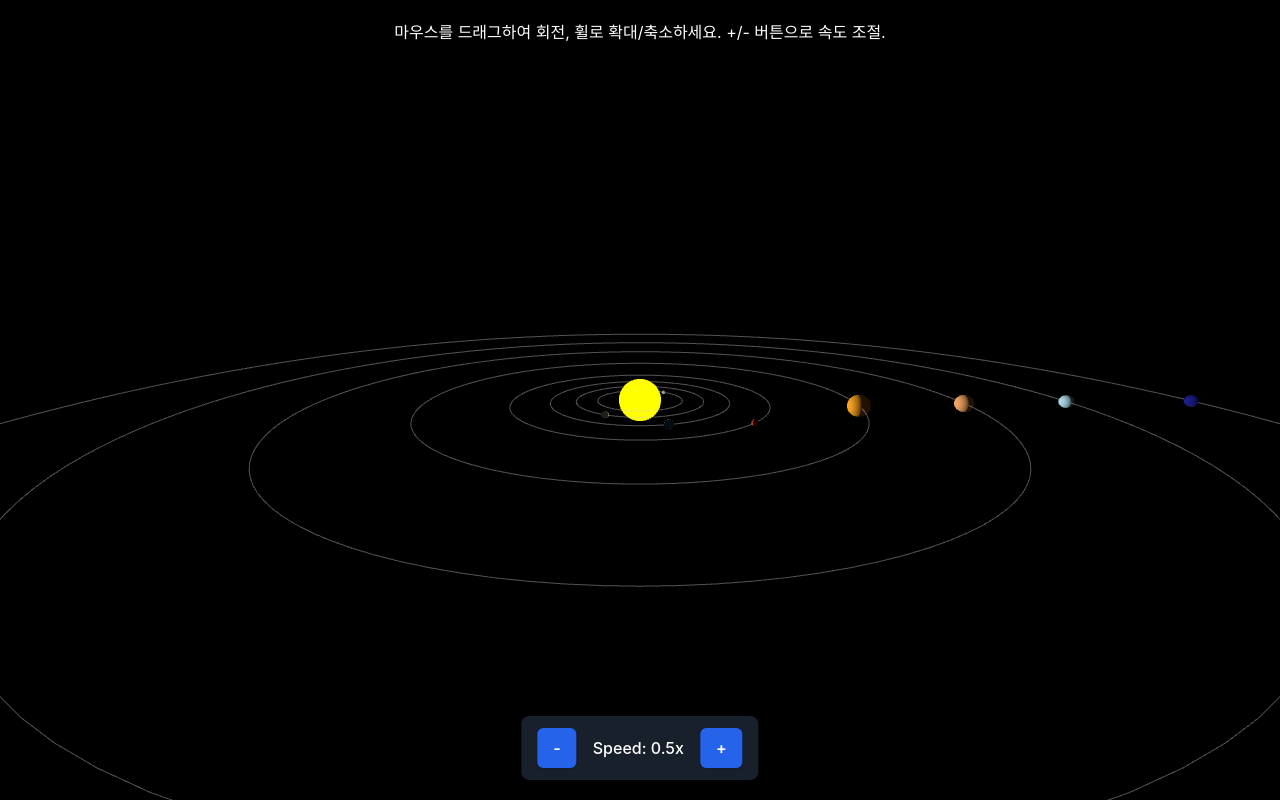
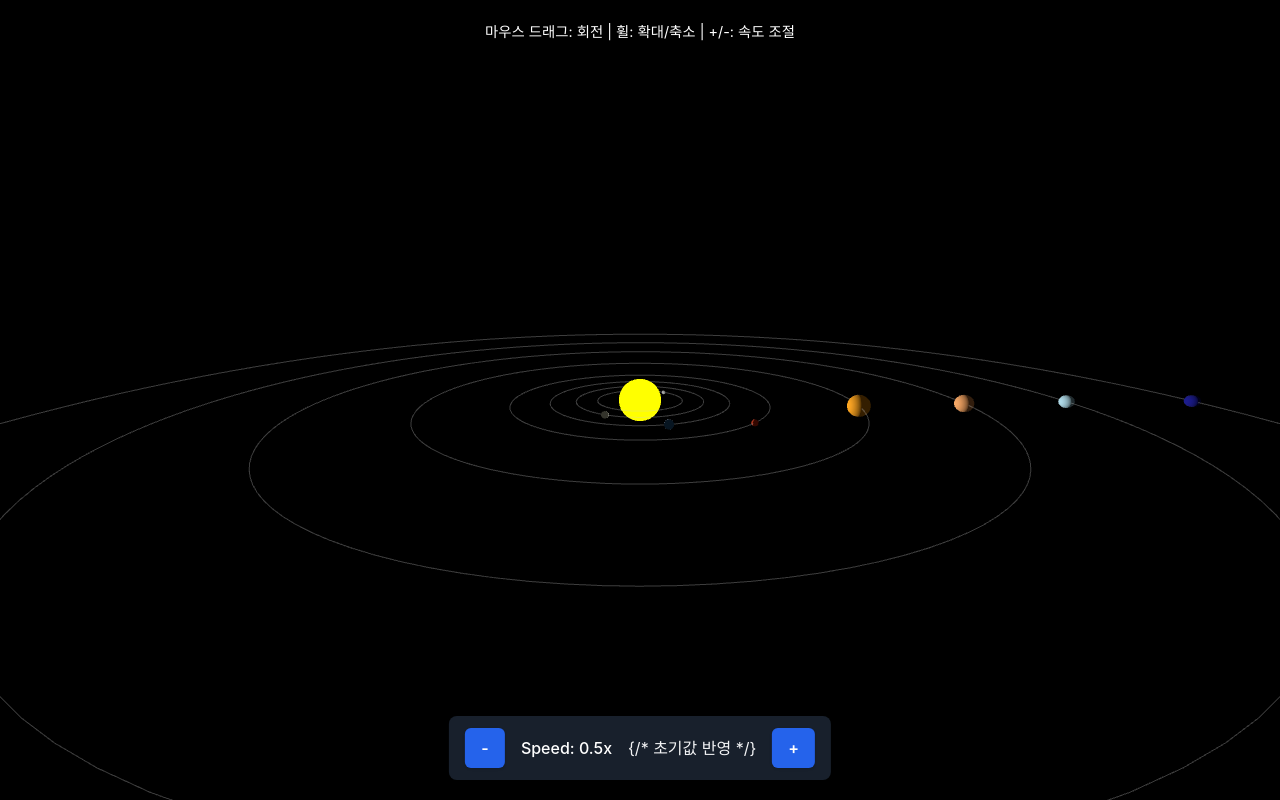
Before and after one commit to adamamaa/solar-system, a plain HTML site: page index.html in a window 1280 px wide. Drawn offline with nearby package versions, Linux system fonts and the light colour scheme; animation ran at ten frames a second.

Commit message:
Update index.html

```diff
--- a/index.html
+++ b/index.html
@@ -3,7 +3,8 @@
 <head>
     <meta charset="UTF-8">
     <meta name="viewport" content="width=device-width, initial-scale=1.0">
-    <title>3D 태양계 시뮬레이션 (궤도선, 배속 기능)</title> <script src="https://cdn.tailwindcss.com"></script>
+    <title>3D 태양계 시뮬레이션 (궤도선, 배속 기능)</title>
+    <script src="https://cdn.tailwindcss.com"></script>
     <style>
         /* 기본 스타일 */
         body {
@@ -17,14 +18,18 @@
         #info {
             position: absolute;
             top: 10px;
-            width: 100%;
+            left: 50%; /* 가운데 정렬 */
+            transform: translateX(-50%); /* 가운데 정렬 */
+            width: auto; /* 내용에 맞게 너비 조절 */
+            max-width: 90%; /* 최대 너비 제한 */
             text-align: center;
             z-index: 100;
             display:block;
-            padding: 10px;
-            background-color: rgba(0, 0, 0, 0.5); /* 반투명 검정 배경 */
+            padding: 10px 15px; /* 좌우 여백 추가 */
+            background-color: rgba(0, 0, 0, 0.6); /* 반투명 검정 배경 */
             border-radius: 8px; /* 둥근 모서리 */
             color: #ffffff;
+            font-size: 0.9rem; /* 약간 작은 글씨 */
         }
         /* 캔버스 스타일 */
         canvas { display: block; }
@@ -54,6 +59,8 @@
             cursor: pointer;
             transition: background-color 0.2s; /* 부드러운 색상 전환 */
             box-shadow: 0 1px 3px 0 rgba(0, 0, 0, 0.1), 0 1px 2px 0 rgba(0, 0, 0, 0.06); /* 그림자 */
+            min-width: 40px; /* 버튼 최소 너비 */
+            text-align: center;
         }
         #controls button:hover {
             background-color: #1d4ed8; /* 호버 시 약간 어두운 파란색 (hover:bg-blue-700) */
@@ -68,12 +75,12 @@
 </head>
 <body class="bg-black text-gray-100">
     <div id="info" class="text-sm md:text-base">
-        마우스를 드래그하여 회전, 휠로 확대/축소하세요. +/- 버튼으로 속도 조절.
+        마우스 드래그: 회전 | 휠: 확대/축소 | +/-: 속도 조절
     </div>
 
     <div id="controls">
         <button id="slowDown" title="느리게">-</button>
-        <span id="speedDisplay">Speed: 1.0x</span>
+        <span id="speedDisplay">Speed: 0.5x</span> {/* 초기값 반영 */}
         <button id="speedUp" title="빠르게">+</button>
     </div>
 
@@ -99,12 +106,15 @@
         let timeScale = 0.5; // 초기 애니메이션 속도 배율
         const minTimeScale = 0.1; // 최소 배속
         const maxTimeScale = 10.0; // 최대 배속
+        let lastTime = performance.now(); // 마지막 프레임 시간 추적
 
         // 속도 표시 업데이트 함수
         function updateSpeedDisplay() {
             const displayElement = document.getElementById('speedDisplay');
             if (displayElement) {
-                displayElement.textContent = `Speed: ${timeScale.toFixed(1)}x`;
+                // 소수점 첫째 자리까지 표시, .0이면 정수로 보이게 처리
+                const speedText = timeScale.toFixed(1).replace(/\.0$/, '');
+                displayElement.textContent = `Speed: ${speedText}x`;
             }
         }
 
@@ -126,22 +136,22 @@
             document.body.appendChild(renderer.domElement);
 
             // Lighting 설정
-            const ambientLight = new THREE.AmbientLight(0x444444);
+            const ambientLight = new THREE.AmbientLight(0x666666); // 약간 더 밝게
             scene.add(ambientLight);
 
             // --- 태양 생성 ---
-            const sunGeometry = new THREE.SphereGeometry(5, 32, 32);
+            const sunGeometry = new THREE.SphereGeometry(5, 64, 64); // 더 부드럽게
             const sunMaterial = new THREE.MeshBasicMaterial({ color: 0xffff00 });
             const sun = new THREE.Mesh(sunGeometry, sunMaterial);
             scene.add(sun);
             celestialBodies.push({ mesh: sun, isPlanet: false });
 
             // PointLight (태양 위치)
-            const pointLight = new THREE.PointLight(0xffffff, 3.5, 0, 0);
+            const pointLight = new THREE.PointLight(0xffffff, 3.5, 0, 0); // 밝기 조절 가능
             sun.add(pointLight);
 
             // --- 행성 데이터 정의 ---
-            const planetData = [ // 로컬 변수로 변경해도 무방 (forEach 내에서만 사용)
+            const planetData = [
                 { name: '수성', size: 0.5, color: 0xaaaaaa, distance: 10, period: 88 },
                 { name: '금성', size: 0.8, color: 0xffffe0, distance: 15, period: 225 },
                 { name: '지구', size: 1.0, color: 0x4682b4, distance: 21, period: 365 },
@@ -162,40 +172,39 @@
                     metalness: 0.2
                 });
                 const planet = new THREE.Mesh(planetGeometry, planetMaterial);
-                planet.position.x = data.distance; // 초기 위치
+                planet.position.x = data.distance; // 초기 위치 (X축 양의 방향)
                 scene.add(planet);
-                celestialBodies.push({ mesh: planet, data: data, isPlanet: true });
+                celestialBodies.push({
+                    mesh: planet,
+                    data: data,
+                    isPlanet: true,
+                    currentAngle: 0, // 각 행성의 현재 공전 각도 저장
+                    orbitSpeedFactor: data.period ? (2 * Math.PI) / (data.period / 30) : 0 // 미리 계산 (기존 로직 유지)
+                });
 
                 // --- 궤도선 생성 ---
-                const points = []; // 궤도 점들을 저장할 배열
-                const segments = 128; // 궤도를 구성할 점의 개수 (많을수록 부드러움)
-                const orbitRadius = data.distance; // 행성의 공전 반경 사용
+                const points = [];
+                const segments = 128;
+                const orbitRadius = data.distance;
 
-                // 원 궤적을 따라 점 생성 (x-z 평면)
                 for (let i = 0; i <= segments; i++) {
-                    const angle = (i / segments) * Math.PI * 2; // 0부터 2PI까지 각도 계산
+                    const angle = (i / segments) * Math.PI * 2;
                     points.push(
                         new THREE.Vector3(
-                            Math.cos(angle) * orbitRadius, // x 좌표
-                            0,                             // y 좌표 (평면 궤도)
-                            Math.sin(angle) * orbitRadius  // z 좌표
+                            Math.cos(angle) * orbitRadius,
+                            0,
+                            Math.sin(angle) * orbitRadius
                         )
                     );
                 }
-
-                // 점들로부터 Geometry 생성
                 const orbitGeometry = new THREE.BufferGeometry().setFromPoints(points);
-
-                // 궤도선 재질 설정 (얇고 약간 투명한 회색)
                 const orbitMaterial = new THREE.LineBasicMaterial({
-                    color: 0xcccccc,      // 선 색상 (밝은 회색)
-                    transparent: true,    // 투명도 사용 활성화
-                    opacity: 0.4          // 투명도 값 (0 ~ 1)
+                    color: 0xcccccc,
+                    transparent: true,
+                    opacity: 0.3 // 약간 더 투명하게
                 });
-
-                // LineLoop 객체 생성 (시작점과 끝점이 연결된 선)
                 const orbitLine = new THREE.LineLoop(orbitGeometry, orbitMaterial);
-                scene.add(orbitLine); // Scene에 궤도선 추가
+                scene.add(orbitLine);
             });
 
 
@@ -204,8 +213,9 @@
             controls.enableDamping = true;
             controls.dampingFactor = 0.05;
             controls.screenSpacePanning = false;
-            controls.minDistance = 5;
+            controls.minDistance = 10; // 너무 가까이 가지 않도록
             controls.maxDistance = 500;
+            controls.target.set(0, 0, 0); // 컨트롤 타겟을 원점으로
 
             // --- 배속 버튼 이벤트 리스너 추가 ---
             const slowDownButton = document.getElementById('slowDown');
@@ -213,14 +223,16 @@
 
             if (slowDownButton) {
                 slowDownButton.addEventListener('click', () => {
-                    timeScale = Math.max(minTimeScale, timeScale / 1.5);
+                    // timeScale을 1.5로 나누는 대신 고정된 값(예: 0.1 또는 0.5) 빼거나, 비율을 조정 (예: 0.8 곱하기)
+                    timeScale = Math.max(minTimeScale, parseFloat((timeScale / 1.5).toFixed(2))); // 소수점 관리
                     updateSpeedDisplay();
                 });
             }
 
             if (speedUpButton) {
                 speedUpButton.addEventListener('click', () => {
-                    timeScale = Math.min(maxTimeScale, timeScale * 1.5);
+                    // timeScale을 1.5 곱하는 대신 고정된 값 더하거나, 비율 조정 (예: 1.2 곱하기)
+                    timeScale = Math.min(maxTimeScale, parseFloat((timeScale * 1.5).toFixed(2))); // 소수점 관리
                     updateSpeedDisplay();
                 });
             }
@@ -243,30 +255,46 @@
         function animate() {
             requestAnimationFrame(animate);
 
-            const scaledTime = performance.now() * 0.001 * timeScale;
+            // --- DeltaTime 계산 ---
+            const currentTime = performance.now();
+            const deltaTime = (currentTime - lastTime) * 0.001; // 초 단위로 변환
+            lastTime = currentTime; // 다음 프레임을 위해 현재 시간 저장
+
+            // 애니메이션 일시정지 방지 (탭 전환 등) - deltaTime이 너무 크면 건너뛰기
+            if (deltaTime > 0.1) {
+                return; // 예: 0.1초 이상 지연되면 해당 프레임 스킵
+            }
+
+            const effectiveDeltaTime = deltaTime * timeScale; // 실제 적용될 시간 변화량
 
             // --- 행성 공전 및 자전 애니메이션 ---
             celestialBodies.forEach(body => {
                 if (body.isPlanet) {
                     const planetMesh = body.mesh;
                     const data = body.data;
-                    const baseOrbitSpeed = data.period ? (2 * Math.PI) / (data.period / 30) : 0;
-                    const angle = scaledTime * baseOrbitSpeed;
 
-                    planetMesh.position.x = Math.cos(angle) * data.distance;
-                    planetMesh.position.z = Math.sin(angle) * data.distance;
-                    planetMesh.rotation.y += 0.01 * timeScale;
+                    // 1. 공전 각도 업데이트 (DeltaTime 사용)
+                    const angleChange = body.orbitSpeedFactor * effectiveDeltaTime;
+                    body.currentAngle += angleChange; // 현재 각도에 변화량 누적
+
+                    // 2. 새 각도를 이용해 위치 계산
+                    planetMesh.position.x = Math.cos(body.currentAngle) * data.distance;
+                    planetMesh.position.z = Math.sin(body.currentAngle) * data.distance;
+
+                    // 3. 자전 (DeltaTime 사용)
+                    const rotationSpeed = 0.5; // 기본 자전 속도 (초당 라디안)
+                    planetMesh.rotation.y += rotationSpeed * effectiveDeltaTime;
                 }
             });
 
-            controls.update();
+            controls.update(); // damping 적용 위해 필요
             renderer.render(scene, camera);
         }
 
         // 페이지 로드 완료 후 초기화 및 애니메이션 시작
         window.onload = () => {
             init();
-            animate();
+            animate(); // 애니메이션 루프 시작
         };
     </script>
 </body>
```
